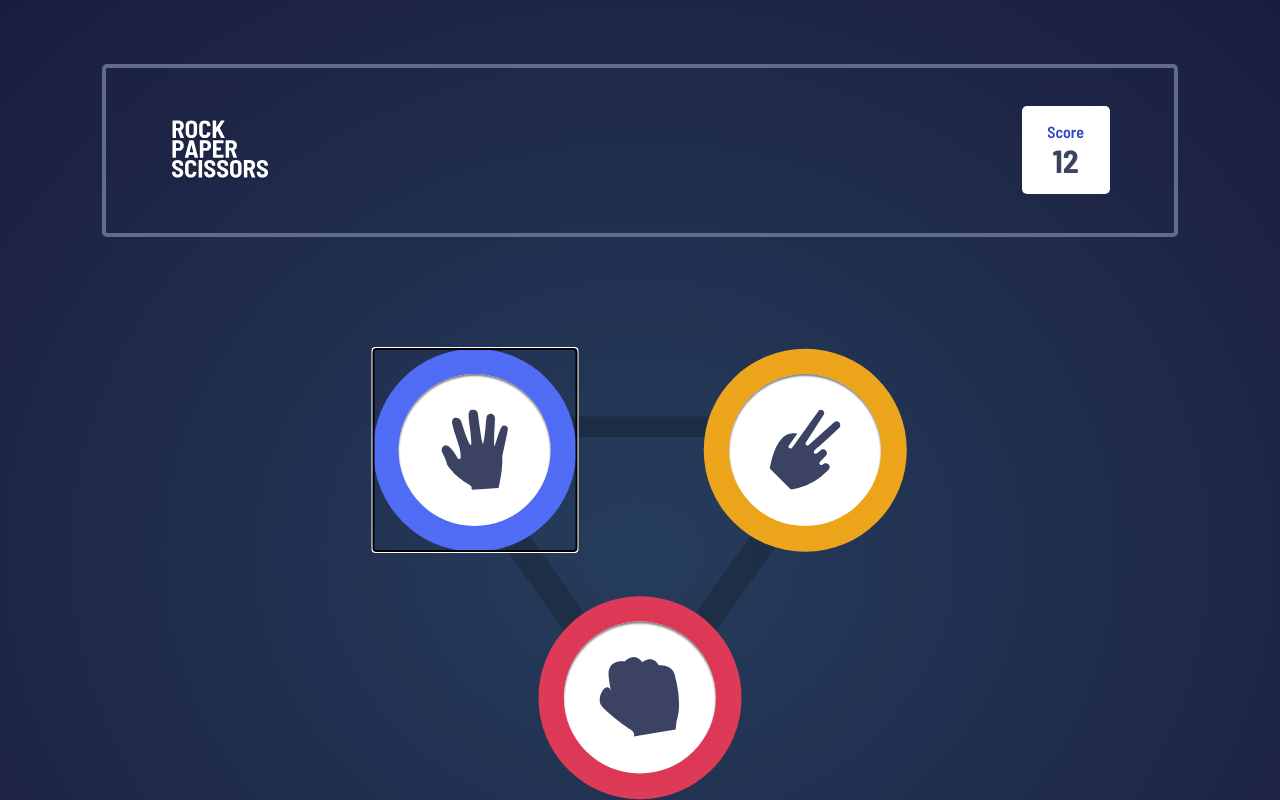
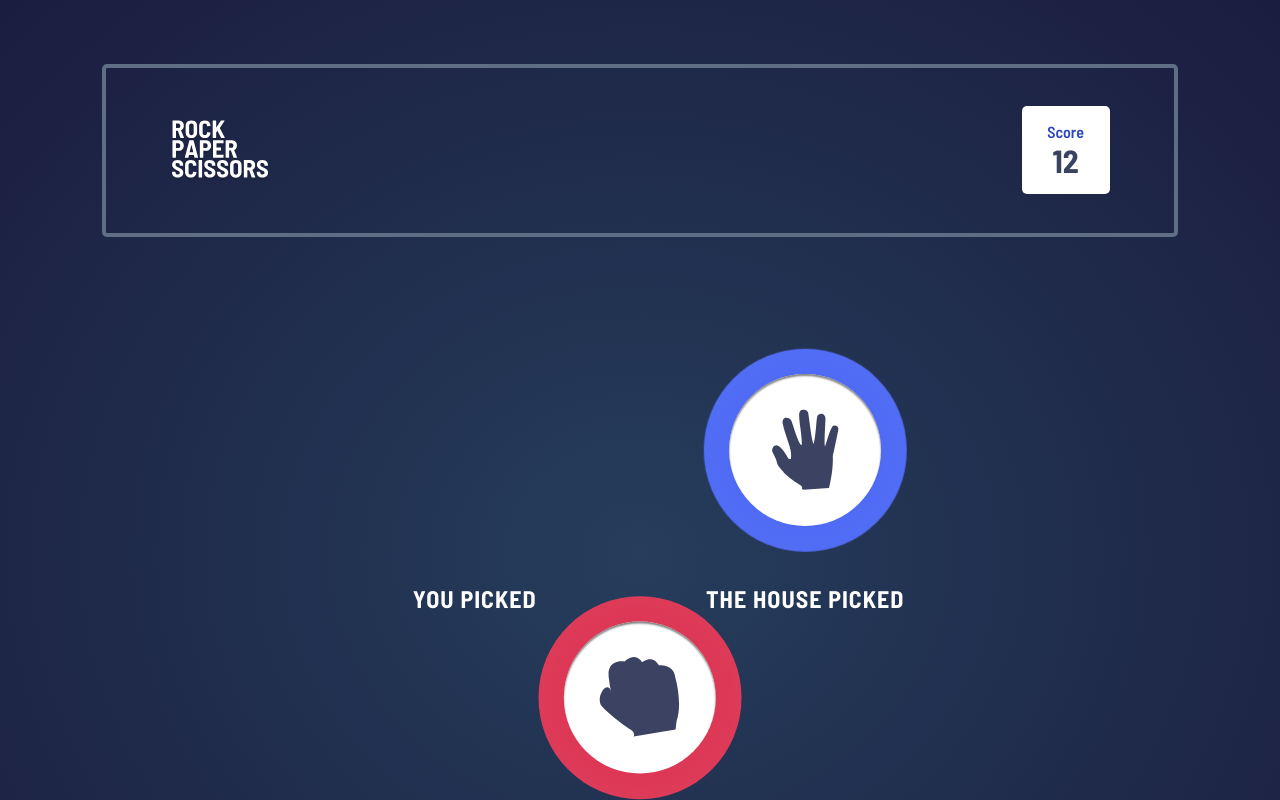
Before and after one commit to ozzy1136/rock-paper-scissors, a React (Vite) app: page / in a window 1280 px wide. Both pictures are taken after a click on the button "Paper". Shown: the top 800 px of the page. Built offline with nearby package versions, Linux system fonts and the light colour scheme.

Commit message:
Preliminary app state logic

```diff
--- a/src/App.jsx
+++ b/src/App.jsx
@@ -1,3 +1,5 @@
+import { useReducer } from "react";
+
 import "./App.css";
 import { ReactComponent as Logo } from "./assets/images/logo.svg";
 import { ReactComponent as Triangle } from "./assets/images/bg-triangle.svg";
@@ -7,7 +9,66 @@ import { ReactComponent as IconRock } from "./assets/images/icon-rock.svg";
 import { ReactComponent as IconClose } from "./assets/images/icon-close.svg";
 import { ReactComponent as ImgRules } from "./assets/images/image-rules.svg";
 
+const matchInit = {
+	isDueling: false,
+	isResetting: false,
+	userToken: null,
+	houseToken: null,
+};
+
+function matchReducer(state, action) {
+	switch (action.type) {
+		case "start_match": {
+			return {
+				...state,
+				isDueling: true,
+				userToken: action.userToken,
+				houseToken: action.houseToken,
+			};
+		}
+
+		case "reset_match": {
+			return {
+				...state,
+				isDueling: false,
+				isResetting: true,
+			};
+		}
+
+		case "init": {
+			return {
+				...state,
+				...matchInit,
+			};
+		}
+
+		default:
+			throw new Error("Unknown action: " + action.type);
+	}
+}
+
 export default function App() {
+	const [matchState, updateMatchState] = useReducer(matchReducer, matchInit);
+
+	function handleTokenClick(_) {
+		updateMatchState({
+			type: "start_match",
+			userToken: "rock",
+			houseToken: "paper",
+		});
+	}
+
+	function handleResetClick(_) {
+		updateMatchState({
+			type: "reset_match",
+		});
+		setTimeout(() => {
+			updateMatchState({
+				type: "init",
+			});
+		}, 2000);
+	}
+
 	return (
 		<div className="l-page">
 			<main>
@@ -27,40 +88,101 @@ export default function App() {
 					</div>
 				</div>
 
-				<div className="l-match page-section-container">
+				<div
+					className={[
+						"l-match",
+						"page-section-container",
+						matchState.isDueling && "is-dueling",
+						matchState.isResetting && "is-resetting",
+					]
+						.filter((curr) => curr)
+						.join(" ")}
+				>
 					<Triangle className="background" />
 					<div className="tokens">
-						<label className="token">
+						<label className="token house">
 							<IconPaper className="icon" />
 							<button
 								className="button sr-only"
 								type="button"
 								id="token-paper"
+								disabled={
+									matchState.isDueling ||
+									matchState.isResetting
+								}
+								onClick={handleTokenClick}
+								data-tokentype="paper"
 							>
 								Paper
 							</button>
 						</label>
-						<label className="token">
+						<label className="token hidden">
 							<IconScissors className="icon" />
 							<button
 								className="button sr-only"
 								type="button"
 								id="token-scissors"
+								disabled={
+									matchState.isDueling ||
+									matchState.isResetting
+								}
+								onClick={handleTokenClick}
+								data-tokentype="scissors"
 							>
 								Scissors
 							</button>
 						</label>
-						<label className="token">
+						<label className="token user">
 							<IconRock className="icon" />
 							<button
 								className="button sr-only"
 								type="button"
 								id="token-rock"
+								disabled={
+									matchState.isDueling ||
+									matchState.isResetting
+								}
+								onClick={handleTokenClick}
+								data-tokentype="rock"
 							>
 								Rock
 							</button>
 						</label>
 					</div>
+					<p className="label user" aria-live="polite">
+						{matchState.isDueling && (
+							<span>
+								You picked
+								<span className="sr-only">
+									{matchState.userToken}
+								</span>
+							</span>
+						)}
+					</p>
+					<p className="label house" aria-live="polite">
+						{matchState.isDueling && (
+							<span>
+								The house picked
+								<span className="sr-only">
+									{matchState.houseToken}
+								</span>
+							</span>
+						)}
+					</p>
+					{/* {matchState.isDueling && (
+						<>
+							<p className="result" aria-live="polite">
+								You win
+							</p>
+							<button
+								className="resetBtn"
+								type="button"
+								onClick={handleResetClick}
+							>
+								Play again
+							</button>
+						</>
+					)} */}
 				</div>
 
 				<div className="l-rules page-section-container">
```
